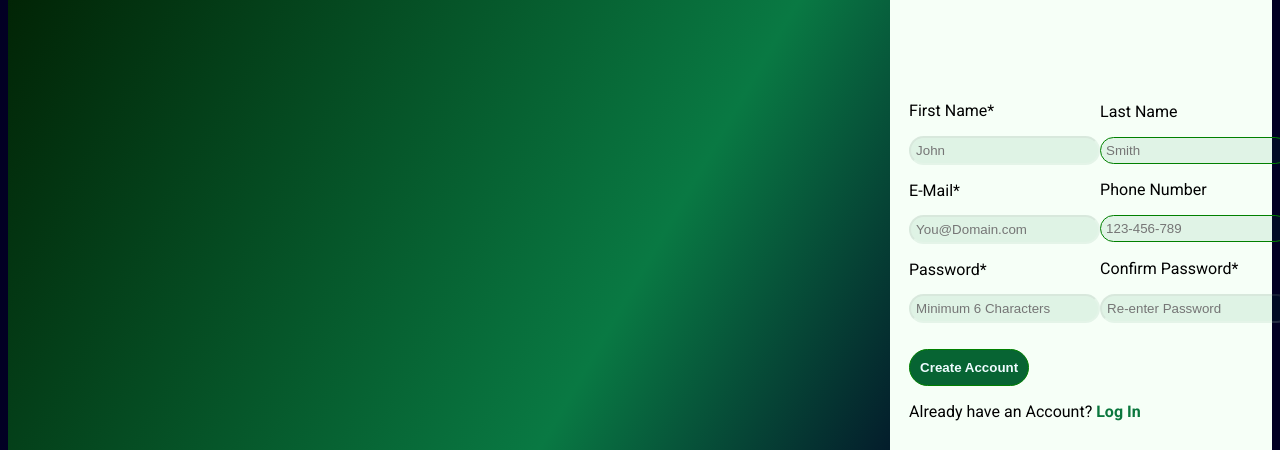
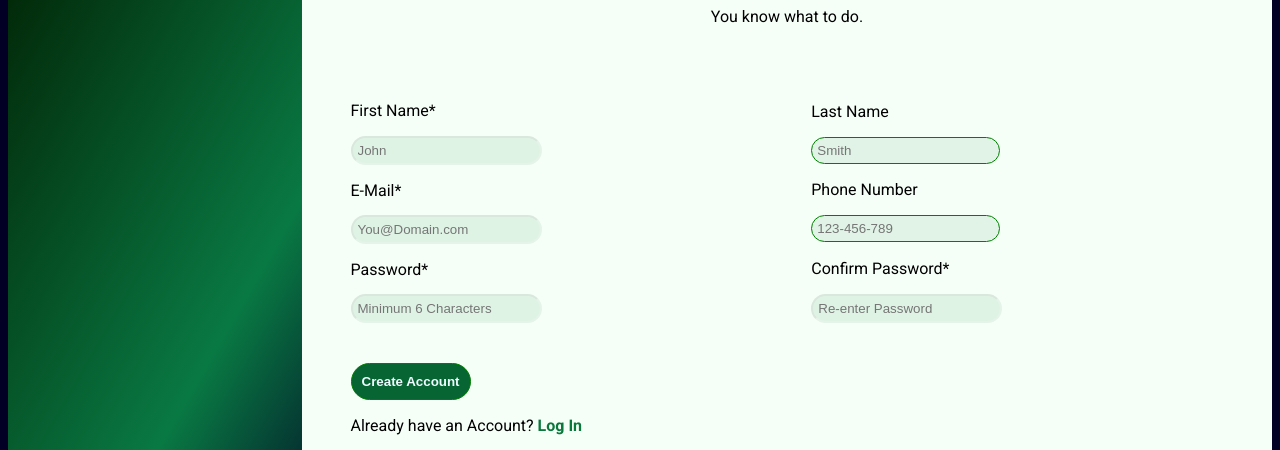
Before and after one commit to TahaJumaah/Signup-Form, a plain HTML site: page index.html in a window 1280 px wide. Shown: the part 125-575 px from the top of the page. Drawn offline with Linux system fonts and the light colour scheme.

Commit message:
fixed flex values.

```diff
--- a/style.css
+++ b/style.css
@@ -20,13 +20,13 @@ h1{
 }
 
 .side-art{
-    flex: 1 2 auto;
+    flex: 1 2 0;
     height: 100%;
     background: rgb(2,0,36);
     background: linear-gradient(300deg, rgba(2,0,36,1) 0%, rgba(9,121,67,1) 35%, rgba(1,29,0,1) 100%);}
 
 .main-content{
-    flex: 2 1 1;
+    flex: 2 1 auto;
     display: flex;
     flex-direction: column;
     height: 100%;
```
